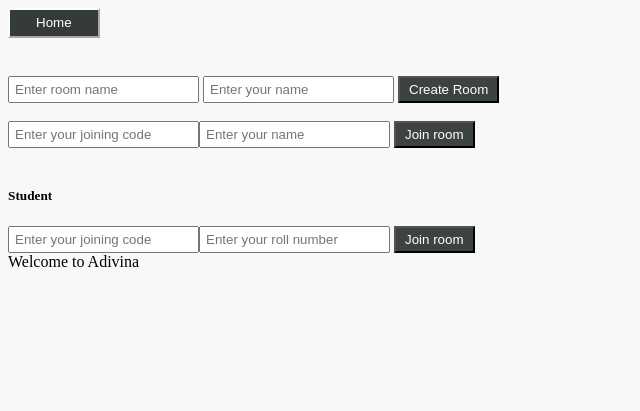
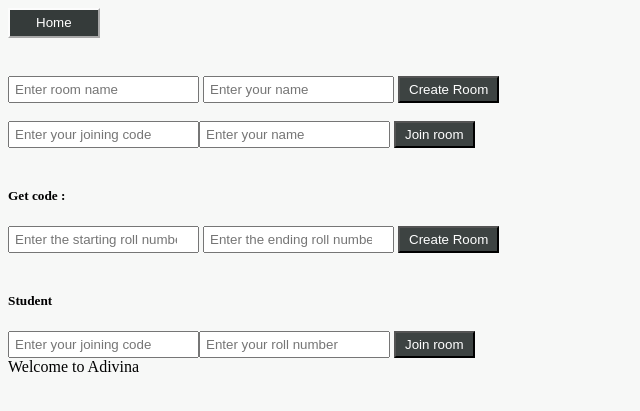
Before and after one commit to prasanjit101/Adivina, a Flask app: page / in a window 1280 px wide. Shown: the top 411 px of the page, without its empty margins (0-640 px from the left). Run offline with Flask 2, Linux system fonts and the light colour scheme.

Commit message:
html with join

```diff
--- a/firebase.py
+++ b/firebase.py
@@ -51,8 +51,8 @@ def get_questions():
 def generate_code():
     if request.method == 'POST':
         join_code = code()
-        room = request.form['room']
-        admin = request.form['admin']
+        room = request.form['start']
+        admin = request.form['end']
         # start = request.form['start']
         # end = request.form['end']
         val = ""
--- a/templates/index.html
+++ b/templates/index.html
@@ -21,10 +21,21 @@
           <button style="color:#fff;padding: 4px 9px; background-color: rgb(61, 67, 66);">Create Room</button>
       </form>
        </div>
+
+
     <br>
       <form action="/join"><input name="join" placeholder="Enter your joining code" style="padding: 4px 5px;" type="text"><input placeholder="Enter your name" name="name" style="padding: 4px 5px;" type="text">
       <button style="color:#fff;padding: 4px 9px; background-color: rgb(61, 67, 66);">Join room</button>
     </form>
+    <br>
+    <div class="nav2">
+      <h5>Get code :</h5>
+     <form action="/generate" method="post">
+       <input placeholder="Enter the starting roll number" type="number" min="1" name="start" style="padding: 4px 5px;">
+       <input placeholder="Enter the ending roll number" type="number" max="100" name="end" style="padding: 4px 5px;">
+       <button style="color:#fff;padding: 4px 9px; background-color: rgb(61, 67, 66);">Create Room</button>
+   </form>
+    </div>
     <br>
     <h5>Student </h5>
     <form action="/join"><input name="join" placeholder="Enter your joining code" style="padding: 4px 5px;" type="text"><input placeholder="Enter your roll number" name="name" style="padding: 4px 5px;" type="number" min="1">
```
